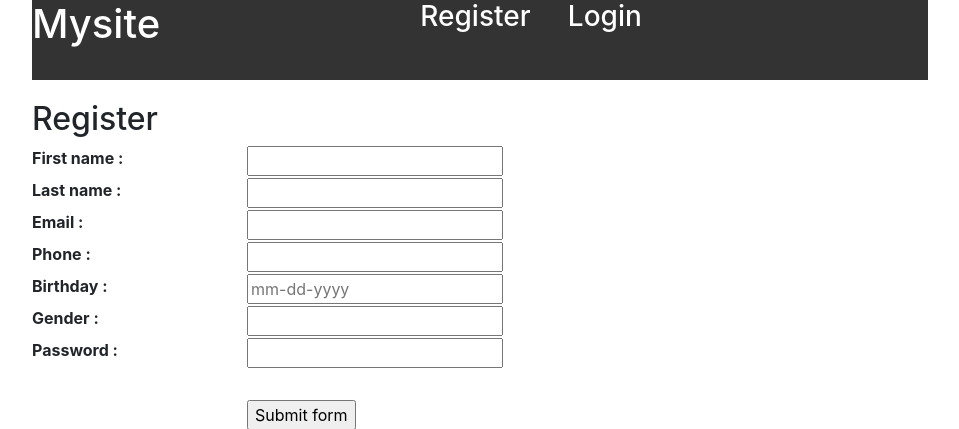
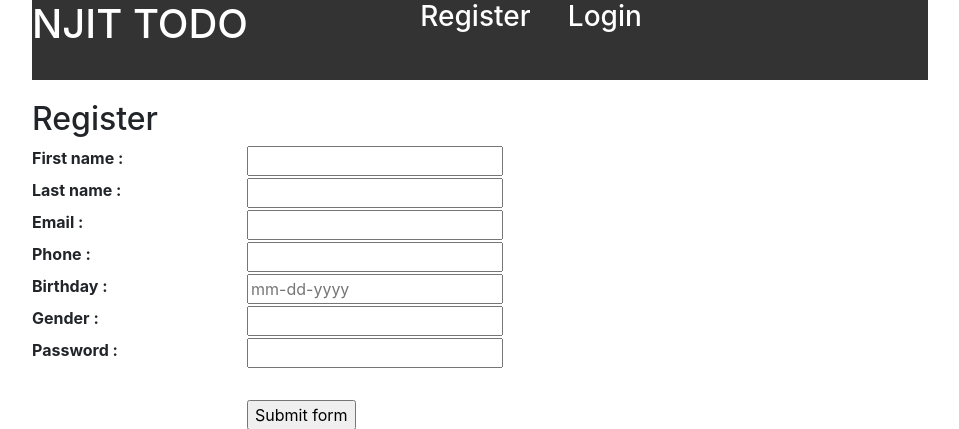
Before and after one commit to np549/Final-Project, a PHP site: page /pages/register.php in a window 1280 px wide. Shown: the top 429 px of the page, without its empty margins (160-1119 px from the left). Run offline with PHP 8.4, Linux system fonts and the light colour scheme; the template is opened without the code that fills it, so the values that code supplies are empty.

Commit message:
designing improved

```diff
--- a/controllers/accountsController.php
+++ b/controllers/accountsController.php
@@ -33,6 +33,7 @@ class accountsController extends http\controller
         //https://www.sitepoint.com/why-you-should-use-bcrypt-to-hash-stored-passwords/
         //USE THE ABOVE TO SEE HOW TO USE Bcrypt
         self::getTemplate('register');
+        header("Location: index.php");
     }
 
     //this is the function to save the user the new user for registration
--- a/pages/register.php
+++ b/pages/register.php
@@ -53,7 +53,7 @@
  <div style="width:70%; margin:0 auto; color:#FFF; background-color:#333; height:80px;">
         <div style="width:40%; float:left;">
             <h1><?php //this how to print some data;
-                 echo "<a href='index.php' style='text-decoration:none; color:#fff;'>".'Mysite'."</a>";?>
+                 echo "<a href='index.php' style='text-decoration:none; color:#fff;'>".'NJIT TODO'."</a>";?>
             </h1>
         </div>
         <div style="width:60%; float:right;">
--- a/pages/show_account.php
+++ b/pages/show_account.php
@@ -59,7 +59,7 @@
  <div style="width:70%; margin:0 auto; color:#FFF; background-color:#333; height:80px;">
  <div style="width:40%; float:left;">
             <h1><?php //this how to print some data;
-                 echo "<a href='index.php' style='text-decoration:none; color:#fff;'>".'Mysite'."</a>";?>
+                 echo "<a href='index.php' style='text-decoration:none; color:#fff;'>".'NJIT TODO'."</a>";?>
             </h1>
         </div>
         <div style="width:60%; float:right;">
--- a/pages/show_task.php
+++ b/pages/show_task.php
@@ -58,7 +58,7 @@
  <div style="width:70%; margin:0 auto; color:#FFF; background-color:#333; height:80px;">
         <div style="width:40%; float:left;">
             <h1><?php //this how to print some data;
-                 echo "<a href='index.php' style='text-decoration:none; color:#fff;'>".'Mysite'."</a>";?>
+                 echo "<a href='index.php' style='text-decoration:none; color:#fff;'>".'NJIT TODO'."</a>";?>
             </h1>
         </div>
         <div style="width:60%; float:right;">
```
